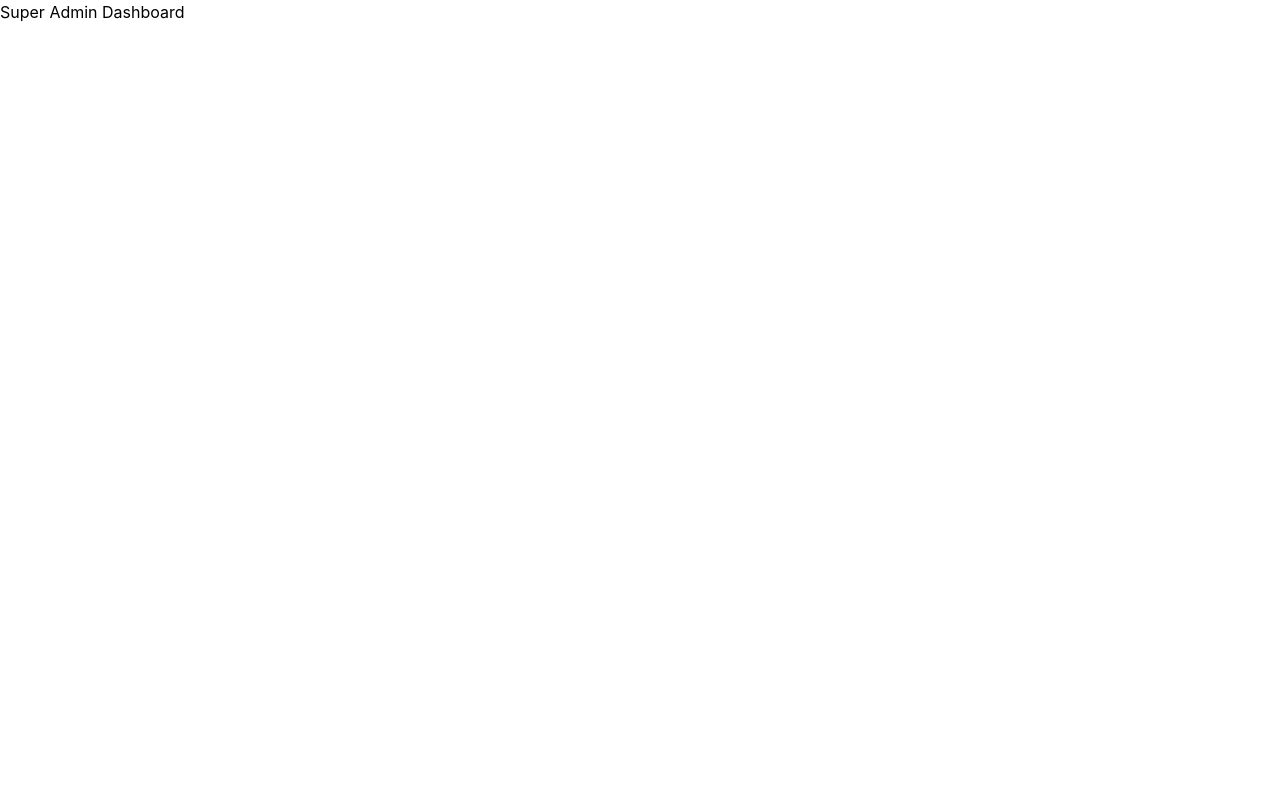
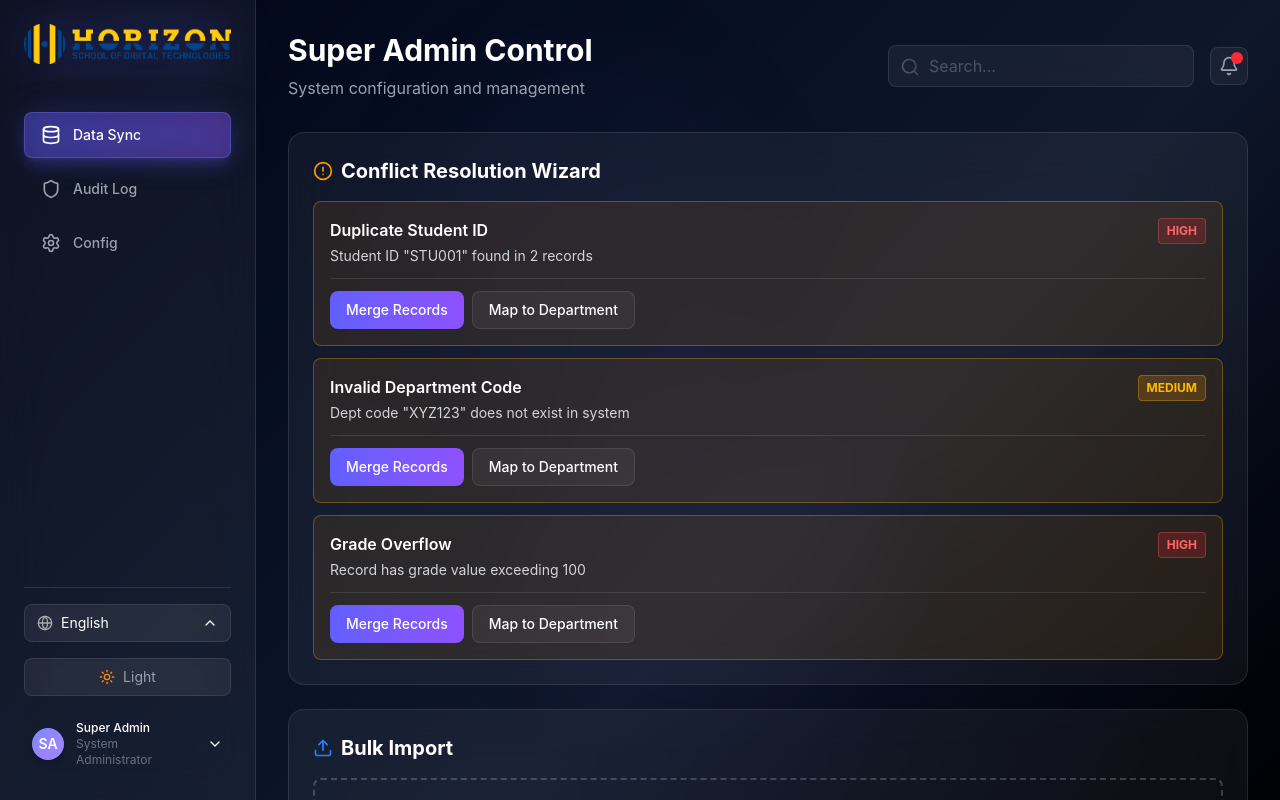
Before and after one commit to mohamedlaajimi123/Agile-project, a React app in the folder frontend/: page /superadmin/dashboard in a window 1280 px wide. Shown: the top 800 px of the page. Built offline with nearby package versions, Linux system fonts and the light colour scheme; the HTML template or start-up script is replaced by a standard one.

Commit message:
feat(superadmin): complete dashboard integration with shared sidebar, topbar, and dynamic view rendering (audit, config, sync)

```diff
--- a/frontend/src/App.jsx
+++ b/frontend/src/App.jsx
@@ -6,10 +6,6 @@ import ProtectedRoute from './components/common/ProtectedRoute';
 
 // Pages
 import HorizonLogin from './pages/Login/HorizonLogin';
-import AdminDashboard from './pages/AdminDashboard';
-import SuperAdminDashboard from "./components/superadmin/views/SuperAdminDashboard";
-import ProfessorDashboard from './pages/ProfessorDashboard';
-import StudentDashboard from './pages/StudentDashboard';
 import AdminPortal from './pages/AdminPortal';
 import ProfessorPortal from './pages/ProfessorPortal';
 import StudentPortal from './pages/StudentPortal';
@@ -31,7 +27,7 @@ export default function App() {
           path="/admin/dashboard"
           element={
             <ProtectedRoute allowedRoles={['admin']}>
-              <AdminDashboard />
+              <AdminPortal />
             </ProtectedRoute>
           }
         />
@@ -39,7 +35,7 @@ export default function App() {
           path="/professor/dashboard"
           element={
             <ProtectedRoute allowedRoles={['professor']}>
-              <ProfessorDashboard />
+              <ProfessorPortal />
             </ProtectedRoute>
           }
         />
@@ -47,7 +43,7 @@ export default function App() {
           path="/student/dashboard"
           element={
             <ProtectedRoute allowedRoles={['student']}>
-              <StudentDashboard />
+              <StudentPortal />
             </ProtectedRoute>
           }
         />
@@ -60,7 +56,7 @@ export default function App() {
 
         {/* Fallback: redirect unknown routes to login */}
         <Route path="*" element={<Navigate to="/" replace />} />
-        <Route path="/superadmin/dashboard" element={<SuperAdminDashboard />} />
+        <Route path="/superadmin/dashboard" element={<SuperAdminPortal />} />
       </Routes>
     </Router>
   );
--- a/frontend/src/components/superadmin/views/SuperAdminDashboard.jsx
+++ /dev/null
@@ -1,9 +0,0 @@
-function SuperAdminDashboard() {
-  return (
-    <div>
-      <h1>Super Admin Dashboard</h1>
-    </div>
-  );
-}
-
-export default SuperAdminDashboard;
--- a/frontend/src/pages/AdminDashboard.jsx
+++ /dev/null
@@ -1,6 +0,0 @@
-import React from 'react';
-import AdminPortal from './AdminPortal';
-
-export default function AdminDashboard() {
-  return <AdminPortal />;
-}
--- a/frontend/src/pages/ProfessorDashboard.jsx
+++ /dev/null
@@ -1,6 +0,0 @@
-import React from 'react';
-import ProfessorPortal from './ProfessorPortal';
-
-export default function ProfessorDashboard() {
-  return <ProfessorPortal />;
-}
--- a/frontend/src/pages/StudentDashboard.jsx
+++ /dev/null
@@ -1,6 +0,0 @@
-import React from 'react';
-import StudentPortal from './StudentPortal';
-
-export default function StudentDashboard() {
-  return <StudentPortal />;
-}
--- a/frontend/src/pages/SuperAdminPortal.jsx
+++ b/frontend/src/pages/SuperAdminPortal.jsx
@@ -134,7 +134,7 @@ export default function SuperAdminPortal() {
   }
 
   return (
-    <div className={`min-h-screen overflow-hidden transition-colors duration-500 ${
+    <div className={`min-h-screen transition-colors duration-500 ${
       isDark
         ? 'bg-gradient-to-br from-slate-950 via-slate-900 to-black text-white'
         : 'bg-gradient-to-br from-zinc-50 via-white to-zinc-100 text-zinc-900'
@@ -196,9 +196,10 @@ export default function SuperAdminPortal() {
         </motion.div>
 
         <AnimatePresence mode="wait">
-          {activeView === 'sync' && <DataSyncView isDark={isDark} t={t} />}
+          {activeView === 'sync' && <DataSyncView key="sync" isDark={isDark} t={t} />}
           {activeView === 'audit' && (
             <AuditLogView
+              key="audit"
               isDark={isDark}
               searchQuery={searchQuery}
               setSearchQuery={setSearchQuery}
@@ -206,7 +207,7 @@ export default function SuperAdminPortal() {
               t={t}
             />
           )}
-          {activeView === 'config' && <ConfigView isDark={isDark} t={t} />}
+          {activeView === 'config' && <ConfigView key="config" isDark={isDark} t={t} />}
         </AnimatePresence>
       </main>
 
```
